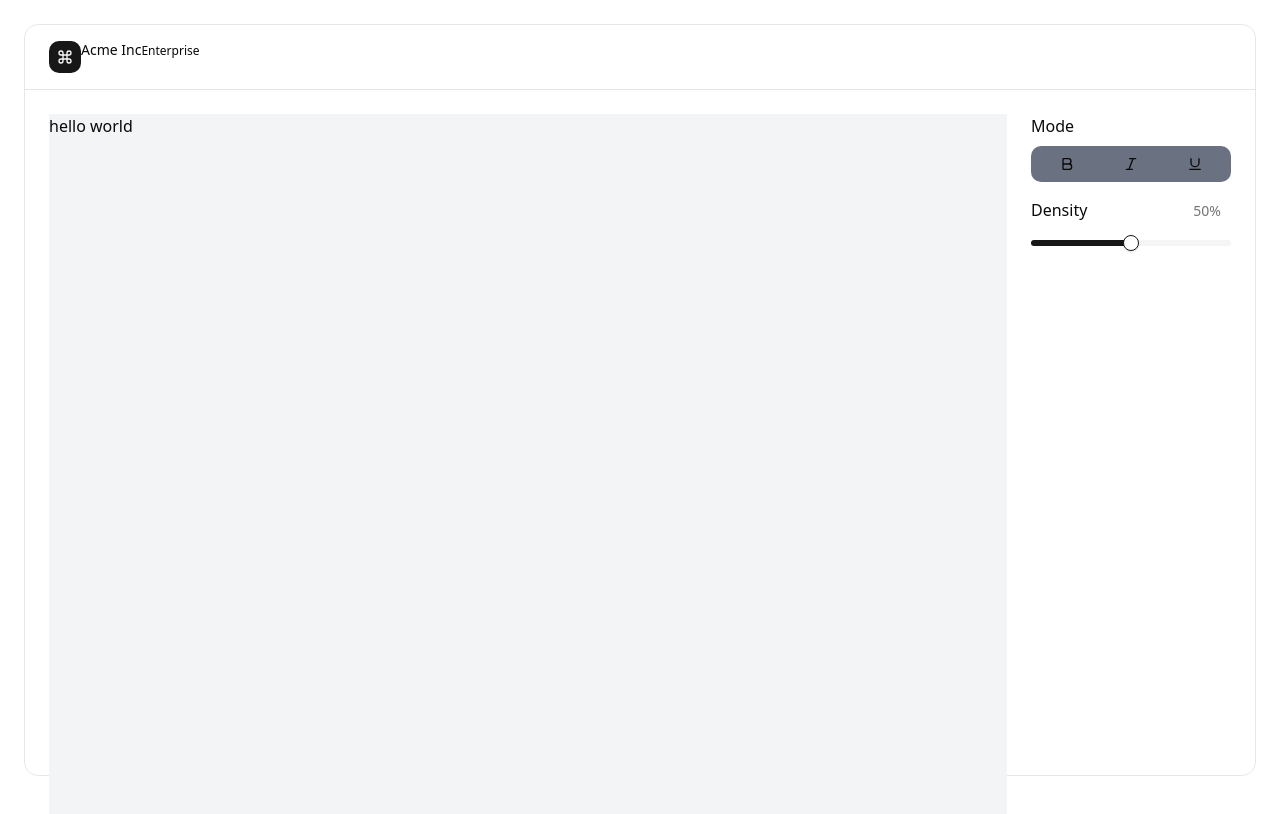
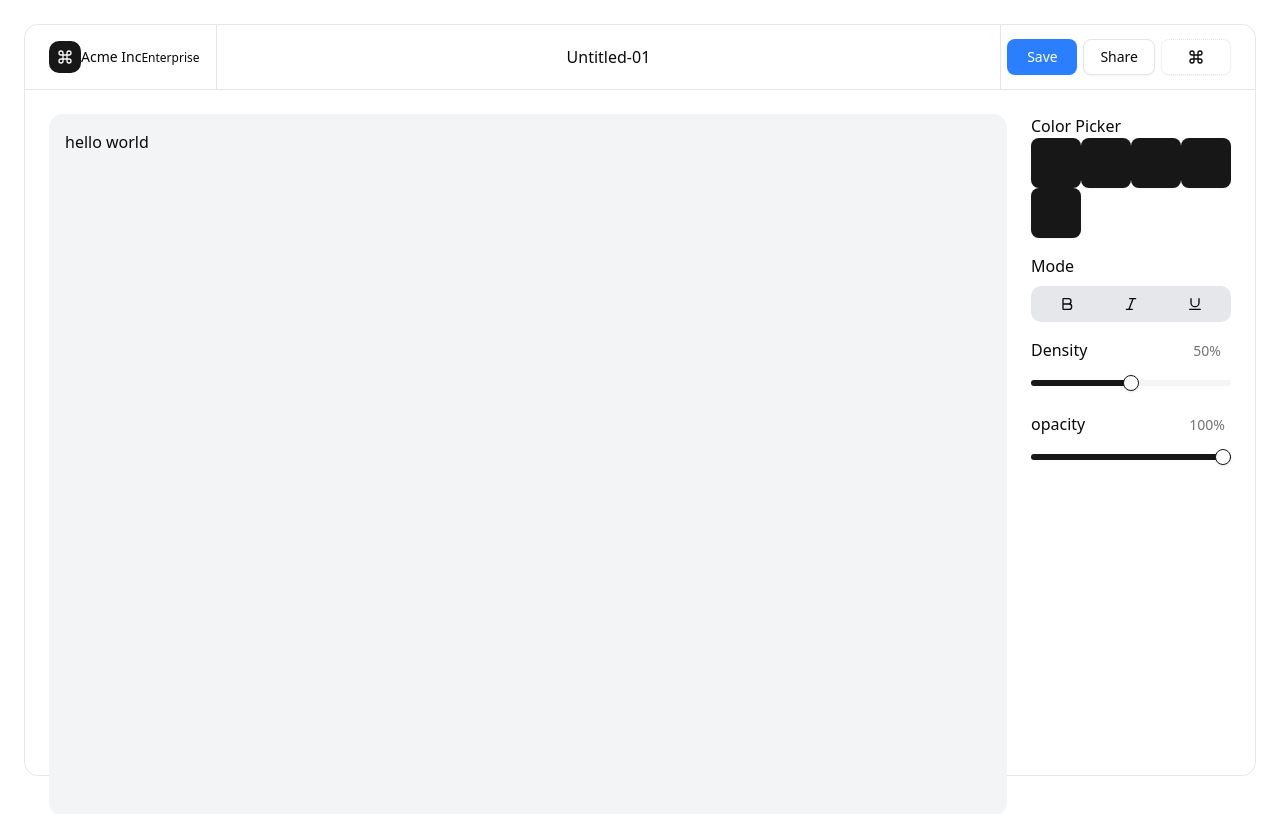
Before and after one commit to Favour-chuks/Avopalette-share, a React (Vite) app in the folder frontend/: page / in a window 1280 px wide. Shown: the top 814 px of the page. Built offline with nearby package versions, Linux system fonts and the light colour scheme.

Commit message:
updated codebase

```diff
--- a/frontend/package.json
+++ b/frontend/package.json
@@ -14,6 +14,7 @@
     "@radix-ui/react-collapsible": "^1.1.3",
     "@radix-ui/react-dialog": "^1.1.6",
     "@radix-ui/react-dropdown-menu": "^2.1.6",
+    "@radix-ui/react-popover": "^1.1.6",
     "@radix-ui/react-separator": "^1.1.2",
     "@radix-ui/react-slider": "^1.2.3",
     "@radix-ui/react-slot": "^1.1.2",
@@ -27,6 +28,7 @@
     "lucide-react": "^0.477.0",
     "radix-ui": "^1.1.3",
     "react": "^19.0.0",
+    "react-colorful": "^5.6.1",
     "react-dom": "^19.0.0",
     "react-konva": "^19.0.3",
     "tailwind-merge": "^3.0.2",
--- /dev/null
+++ b/frontend/src/components/color-picker.tsx
@@ -0,0 +1,29 @@
+import { HexColorPicker } from "react-colorful";
+import {
+  Popover,
+  PopoverTrigger,
+  PopoverContent,
+} from "@radix-ui/react-popover";
+import { Button } from "./ui/button";
+
+interface ColorPickerProp {
+  color: string;
+  onColorChange: any;
+}
+
+const ColorPicker = ({ color, onColorChange }: ColorPickerProp) => {
+  return (
+    <Popover>
+      <PopoverTrigger asChild>
+        <Button
+          style={{ backgroundColor: color, width: "50px", height: "50px" }}
+        />
+      </PopoverTrigger>
+      <PopoverContent>
+        <HexColorPicker color={color} onChange={onColorChange} />
+      </PopoverContent>
+    </Popover>
+  );
+};
+
+export default ColorPicker;
--- a/frontend/src/components/header.tsx
+++ b/frontend/src/components/header.tsx
@@ -1,10 +1,13 @@
-import { Command } from "lucide-react"
+import { Command } from "lucide-react";
+import { Button } from "./ui/button";
+import { Separator } from "./ui/separator";
 
 function Header() {
   return (
-   <header className="flex flex-col h-16 shrink-0 justify-center gap-2">
-          <div className="flex w-fit justify-center gap-2 px-[24px]">
-          <a href="#" className="flex justify-center">
+    <header className="flex flex-row h-16 shrink-0 gap-4 px-[24px]">
+      <a
+        href="#"
+        className="w-fit h-full flex justify-center items-center ">
         <div className="bg-sidebar-primary text-sidebar-primary-foreground flex aspect-square size-8 items-center justify-center rounded-lg">
           <Command className="size-4" />
         </div>
@@ -13,9 +16,33 @@ function Header() {
           <span className="h-fit truncate text-xs">Enterprise</span>
         </div>
       </a>
+      <div className="w-full flex justify-end items-center gap-[6px] px-[48]">
+        <Separator orientation="vertical" />
+        <div className="flex-grow flex justify-center">
+          <input
+            type="text"
+            defaultValue="Untitled-01"
+            className="border border-transparent rounded px-2 py-1 text-center w-32 focus:border-[.5px] focus:border-gray-400"
+            onClick={(e) => e.currentTarget.select()}
+          />
+        </div>
+
+        <Separator orientation="vertical" />
+        {/* this would be some type of small menu to be able to name the files and other stuff */}
+        <Button
+          size="custom"
+          className="min-w-[70px] bg-blue-500 text-white hover:bg-blue-500 px-2 py-1">
+          Save
+        </Button>
+        <Button size="custom" variant={"outline"} className="min-w-[70px]">
+          Share
+        </Button>
+        <Button size="custom" variant="outline" className="min-w-[70px] border-dotted">
+            <Command name="more-vertical" className="size-4" />
+        </Button>
       </div>
     </header>
-  )
+  );
 }
 
-export default Header
+export default Header;
--- a/frontend/src/components/pages/main.tsx
+++ b/frontend/src/components/pages/main.tsx
@@ -9,7 +9,7 @@ export default function MainPage() {
         <Header/>
         <Separator />
         <div className="flex flex-row h-full p-[24px] gap-[24px] overflow-clip">
-          <main className="flex-1 h-full w-full bg-gray-100 overflow-auto">
+          <main className="flex-1 h-full w-full p-[16px] bg-gray-100 rounded-xl overflow-auto">
             hello world
           </main>
 
--- a/frontend/src/components/sidebar.tsx
+++ b/frontend/src/components/sidebar.tsx
@@ -3,12 +3,42 @@ import React from "react";
 import { ToggleGroup, ToggleGroupItem } from "./ui/toggle-group";
 import { Bold, Italic, Underline } from "lucide-react";
 import { Slider } from "./ui/slider";
+import ColorPicker from "./color-picker";
 
 function SideBar() {
   const [activeItem, setActiveItem] = React.useState<string>("");
   const [density, setDensity] = React.useState<number[]>([50]);
+  const [opacity, setOpacity] = React.useState<number[]>([100]);
+  const [selectedColor, setSelectedColor] = React.useState<string[]>([
+    "#aabbcc",
+    "#ddeeff",
+    "#112233",
+    "#445566",
+    "#778899",
+  ]);
+
+  const handleColorChange = (index: number, newColor: string) => {
+    const updatedColors = [...selectedColor];
+    updatedColors[index] = newColor;
+    setSelectedColor(updatedColors);
+  };
+
   return (
     <div className="flex flex-col gap-[16px] h-full w-[200px]">
+      <div>
+        <h2>Color Picker</h2>
+        <div>
+          {selectedColor.map((index: any, color: any) => (
+            <ColorPicker
+              key={index}
+              color={color}
+              onColorChange={(newColor: string) =>
+                handleColorChange(index, newColor)
+              }
+            />
+          ))}
+        </div>
+      </div>
       {/* toggle groups */}
       <div className="flex flex-col gap-[8px] min-h-[58px]">
         <h2>Mode</h2>
@@ -17,7 +47,7 @@ function SideBar() {
           value={activeItem}
           onValueChange={(value) => setActiveItem(value)}
           size="custom"
-          className="w-full bg-gray-500 p-1 rounded-lg">
+          className="w-full bg-gray-200 p-1 rounded-lg">
           <ToggleGroupItem value="bold" aria-label="Toggle bold">
             <Bold />
           </ToggleGroupItem>
@@ -34,7 +64,10 @@ function SideBar() {
       {/* density sliders */}
       <div className="flex flex-col gap-[16px] min-h-[58px]">
         <span className="flex flex-row justify-between">
-          <h2>Density</h2> <span className="flex justify-center w-12 rounded-md border border-transparent px-2 py-0.5 text-right text-sm text-muted-foreground hover:border-border">{density}%</span>
+          <h2>Density</h2>{" "}
+          <span className="flex justify-center w-12 rounded-md border border-transparent px-2 py-0.5 text-right text-sm text-muted-foreground hover:border-border">
+            {density}%
+          </span>
         </span>
         <Slider
           defaultValue={density}
@@ -43,6 +76,22 @@ function SideBar() {
           onValueChange={(value) => setDensity(value)}
         />
       </div>
+
+      {/* opacity sliders */}
+      <div className="flex flex-col gap-[16px] min-h-[58px]">
+        <span className="flex flex-row justify-between">
+          <h2>opacity</h2>{" "}
+          <span className="flex justify-center w-12 rounded-md border border-transparent px-2 py-0.5 text-right text-sm text-muted-foreground hover:border-border">
+            {opacity}%
+          </span>
+        </span>
+        <Slider
+          defaultValue={opacity}
+          max={100}
+          step={1}
+          onValueChange={(value) => setOpacity(value)}
+        />
+      </div>
     </div>
   );
 }
```
Also changed, not shown: 2 other files (tests, documents, lock files or other folders). Lines whose indentation alone changed are shown as unchanged.
